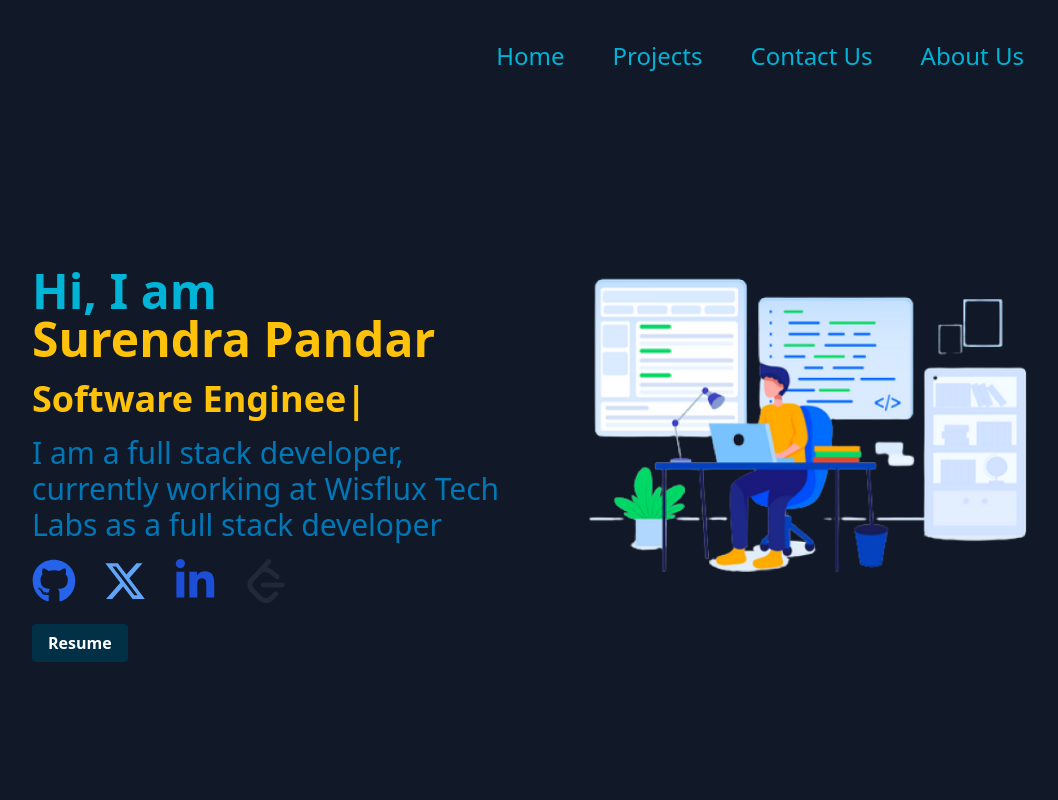
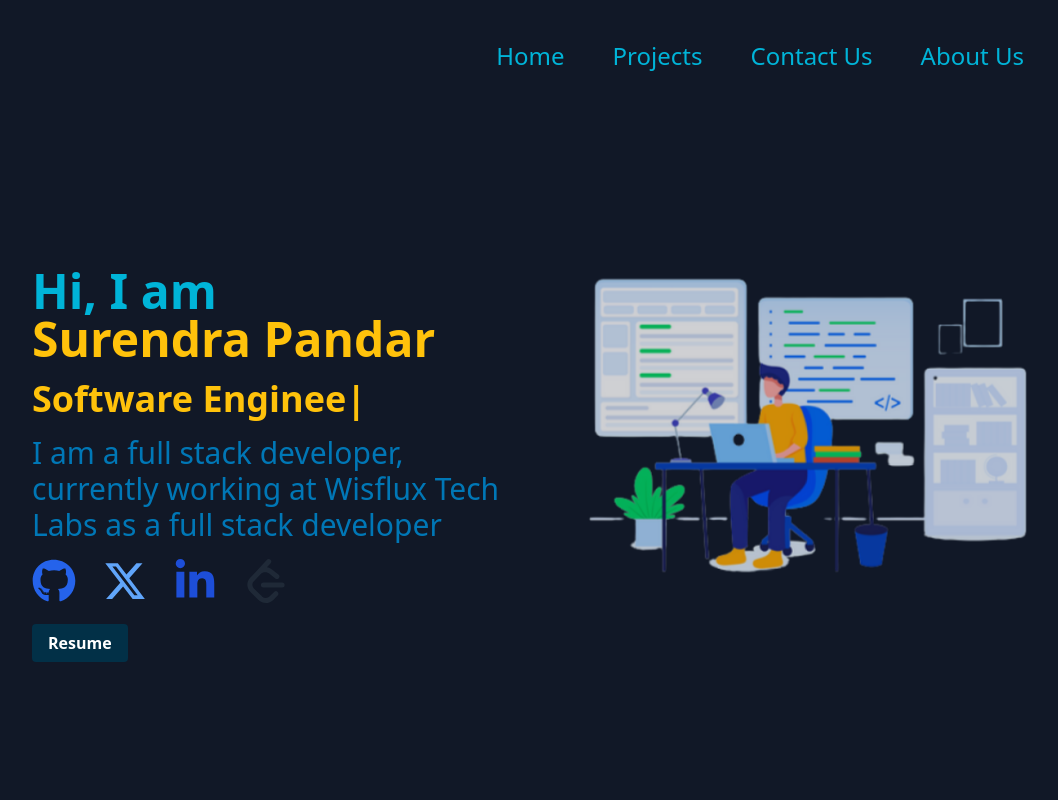
Before and after one commit to jinilptl/portfolio, a React (Vite) app: page / in a window 1280 px wide. Shown: the top 800 px of the page, without its empty margins (96-1154 px from the left). Built offline with nearby package versions, Linux system fonts and the light colour scheme.

Commit message:
image opacity done

```diff
--- a/src/components/Homemain.jsx
+++ b/src/components/Homemain.jsx
@@ -56,8 +56,8 @@ const Homemain = () => {
             <Primarybtn />
           </div>
         </div>
-        <div className="rightbox md:w-1/2 flex justify-center md:mt-[-120px] mt-5 lg:ml-10 ">
-          <img src={myimage} alt="Profile" className="animated-image" />
+        <div className="rightbox md:w-1/2 flex justify-center md:mt-[-120px] mt-14 lg:ml-10 rounded-[20px] w-[90%]  ">
+          <img src={myimage} alt="Profile" className="animated-image opacity-80" />
         </div>
       </div>
 
```
